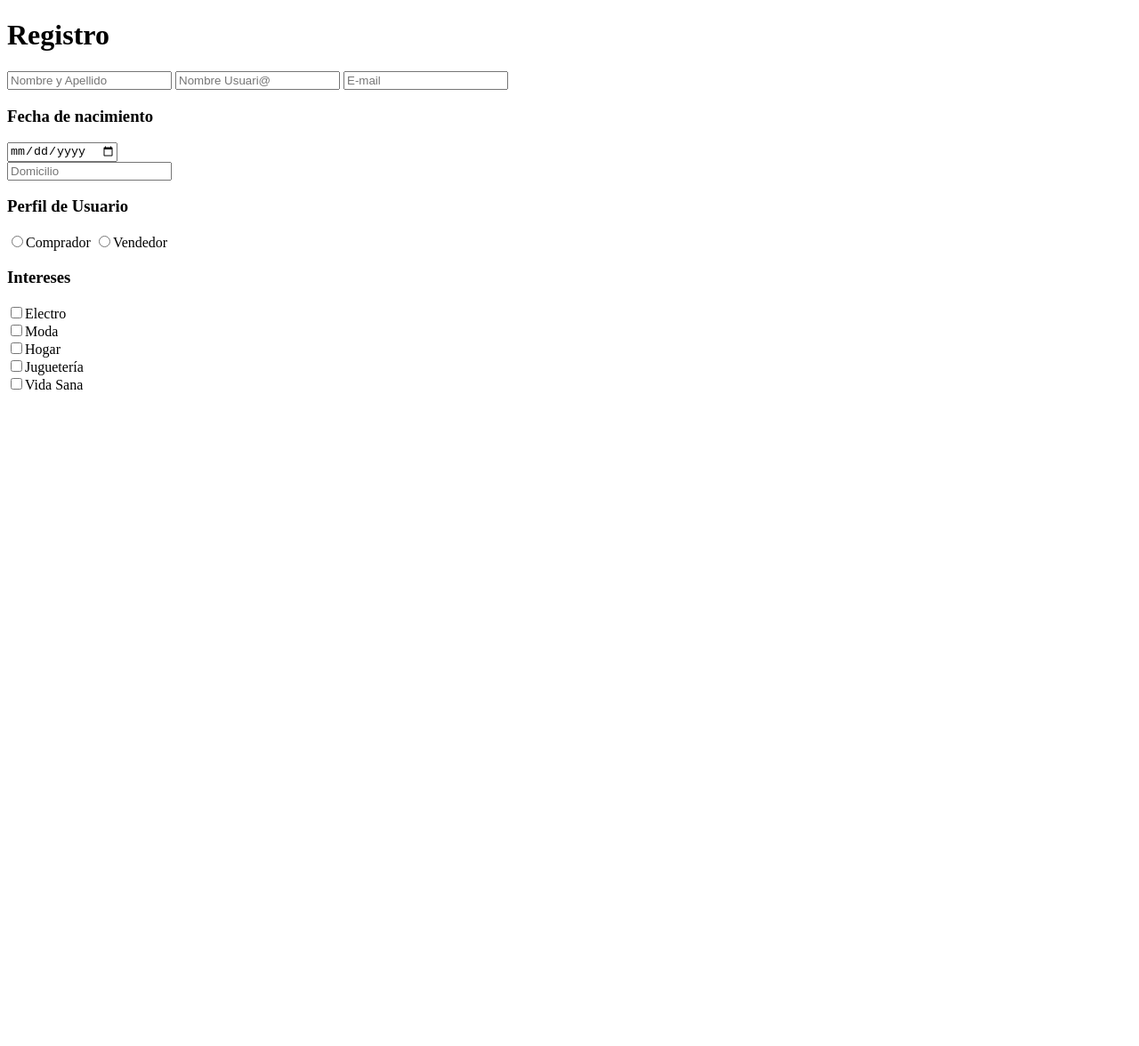
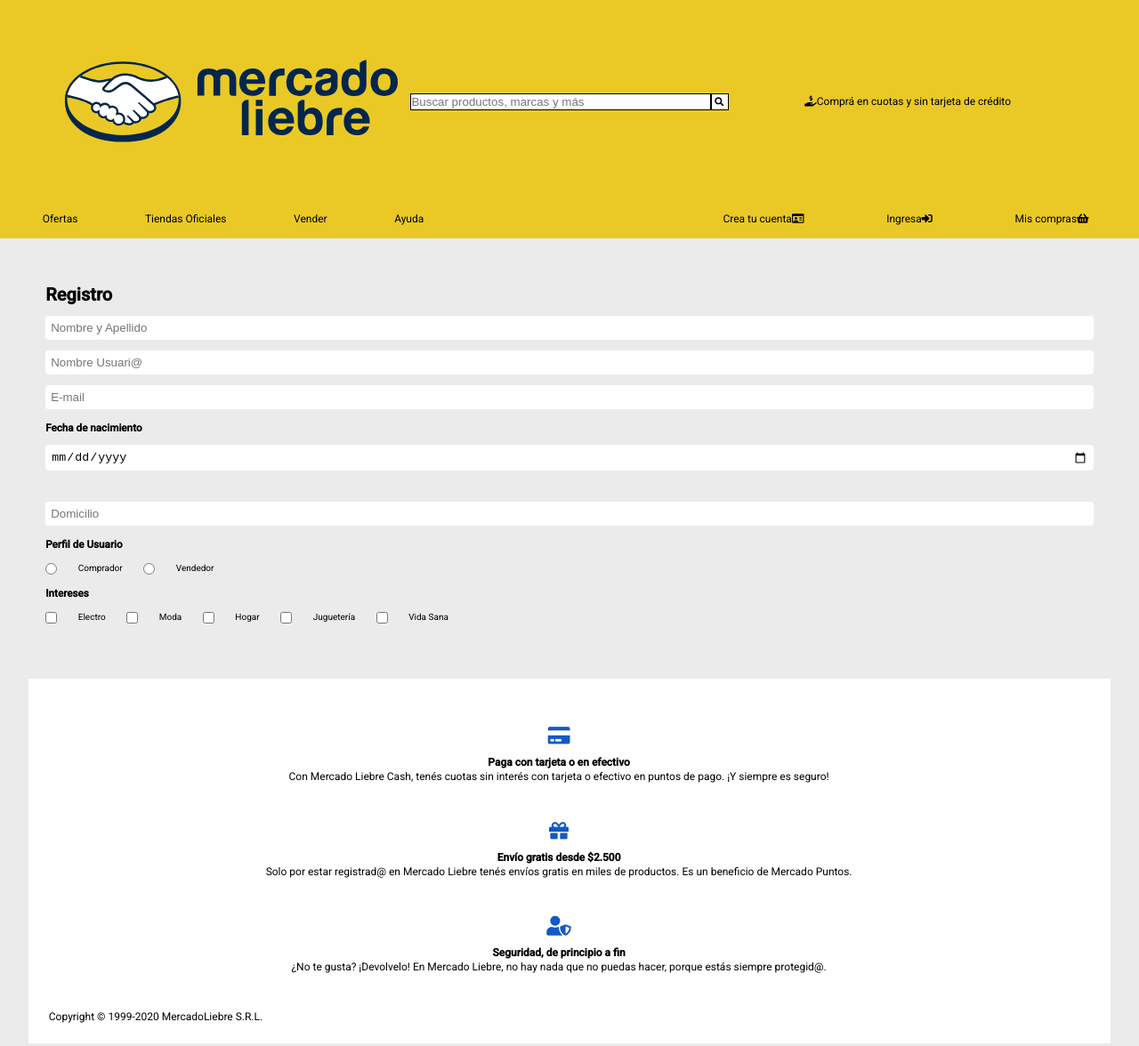
Before and after one commit to jaimeandres77/MercadoLiebre, a website: page views/register.html in a window 1280 px wide. Shown: the whole page at 89% size. Before the commit the page ends 800 px from the top, so only its background shows below. Drawn offline with Linux system fonts and the light colour scheme.

Commit message:
Finish Register-Doc

```diff
--- a/public/css/style.css
+++ b/public/css/style.css
@@ -231,6 +231,35 @@
     margin: 0px 0px 10px 10px;
 }
 
+/*-----------------------------------------------------------REGISTER STYLES---------------------------------------------*/
+
+.register-form{
+  width: 100%;
+  display: flex;
+  flex-direction: column;
+  justify-content: center;
+  padding: 4%;
+  margin-bottom: 10px;
+  gap: 14px;
+}
+.register-form input{
+  padding: 6px;
+  border: none;
+  border-radius: 4px;
+}
+
+.form-section{
+  width: 100%;
+  display: flex;
+  flex-direction: column;
+  gap: 12px;
+}
+.interactions-container{
+  width: 100%;
+  display: flex;
+  gap: 2%;
+}
+
 
 
 /*------------------------------------------------------------ RESPONSIVE-----------------------------------------------*/
--- a/views/register.html
+++ b/views/register.html
@@ -4,26 +4,110 @@
     <meta charset="UTF-8">
     <meta http-equiv="X-UA-Compatible" content="IE=edge">
     <meta name="viewport" content="width=device-width, initial-scale=1.0">
+    <link rel="stylesheet" href="/css/style.css">
+    <!--ICONOS-->
+    <link href="https://cdnjs.cloudflare.com/ajax/libs/font-awesome/5.15.3/css/all.min.css" rel="stylesheet" />
     <title>Document</title>
 </head>
 <body>
+    <header>
+        <div class="top-header">
+            <picture class="logo">
+                <img src="/img/logo-mercado-liebre.svg" alt="LogoMercadoLiebre">
+            </picture>
+            <div class="form-container">
+                <form class="main-form" action="/home.html">
+                    <input class="main-input" type="text" placeholder="Buscar productos, marcas y más">
+                    <div class="submit"><i class="fas fa-search"></i></div>
+                </form>
+            </div>
+            <div class="p-container">
+                <p><i class="fas fa-hand-holding-usd"></i>Comprá en cuotas y sin tarjeta de crédito</p>
+            </div>
+        </div>
+        <nav>
+            <ul>
+                <li><a href="">Ofertas</a></li>
+                <li><a href="">Tiendas Oficiales</a></li>
+                <li><a href="">Vender</a></li>
+                <li><a href="">Ayuda</a></li>
+            </ul>
+            <!--FIN MENU 1-->
+            <ul>
+                <li><a href="/registro">Crea tu cuenta<i class="far fa-id-card"></i></a></li>
+                <li><a href="">Ingresa<i class="fas fa-sign-in-alt"></i></a></li>
+                <li><a href="">Mis compras<i class="fas fa-shopping-basket"></i></a></li>
+            </ul>
+            <!--FIN MENU 2-->
+        </nav>
+        <!--FIN NAV-->
+        <div class="burger-menu">
+            <i class="fas fa-bars"></i>
+        </div>
+    </header>
+    <form class="register-form" action="/register.html" method="post">
+        <div class="form-section">
             <h1>Registro</h1>
-    <form action="/register.html" method="post">
             <input type="text" placeholder="Nombre y Apellido">
             <input type="text" placeholder="Nombre Usuari@">
             <input type="email" placeholder="E-mail">
+        </div>
+        <div class="form-section">
             <h3>Fecha de nacimiento</h3>
             <input type="date"><br>
             <input type="text" placeholder="Domicilio">
+        </div>
         <h3>Perfil de Usuario</h3>
-        <input type="radio" name="medio" value="Comprador">Comprador
-        <input type="radio" name="medio" value="Vendedor">Vendedor
+        <div class="interactions-container">
+            <input type="radio" id="medio1" name="medio" value="Comprador">
+            <label for="medio1">Comprador</label>
+            <input type="radio" id="medio2" name="medio" value="Vendedor">
+            <label for="medio2">Vendedor</label>
+        </div>
         <h3>Intereses</h3>
-        <input type="checkbox">Electro<br>
-        <input type="checkbox">Moda<br>
-        <input type="checkbox">Hogar <br>
-        <input type="checkbox">Juguetería <br>
-        <input type="checkbox">Vida Sana <br>
+        <div class="interactions-container">
+            <input type="checkbox" id="Electro" name="Electro" value="Electro">
+            <label for="Electro"> Electro</label>
+            <input type="checkbox" id="Moda" name="Moda" value="Moda">
+            <label for="Moda"> Moda</label>
+            <input type="checkbox" id="Hogar" name="Hogar" value="Hogar">
+            <label for="Hogar"> Hogar</label>
+            <input type="checkbox" id="Jugueteria" name="Jugueteria" value="Jugueteria">
+            <label for="Jugueteria"> Juguetería</label>
+            <input type="checkbox" id="vidaSana" name="vidaSana" value="vidaSana">
+            <label for="vidaSana"> Vida Sana</label>
+        </div>
     </form>
+
+    <footer>
+        <article>
+            <div class="footerIcons">
+                <i class="fas fa-credit-card"></i>
+            </div>
+            <h3>Paga con tarjeta o en efectivo</h3>
+            <p>Con Mercado Liebre Cash, tenés cuotas sin interés con tarjeta o efectivo en
+                puntos de pago. ¡Y siempre es seguro!</p>
+        </article>
+
+        <article>
+            <div class="footerIcons">
+                <i class="fas fa-gift"></i>
+            </div>
+            <h3>Envío gratis desde $2.500</h3>
+            <p>Solo por estar registrad@ en Mercado Liebre tenés envíos gratis en miles de
+                productos. Es un beneficio de Mercado Puntos.</p>
+        </article>
+
+        <article>
+            <div class="footerIcons">
+                <i class="fas fa-user-shield"></i>
+            </div>
+            <h3>Seguridad, de principio a fin</h3>
+            <p>¿No te gusta? ¡Devolvelo! En Mercado Liebre, no hay nada que no puedas hacer,
+                porque estás siempre protegid@.</p>
+        </article>
+
+        <p id="copyright">Copyright © 1999-2020 MercadoLiebre S.R.L.</p>
+    </footer>
 </body>
 </html>
```
Lines whose indentation alone changed are shown as unchanged.
